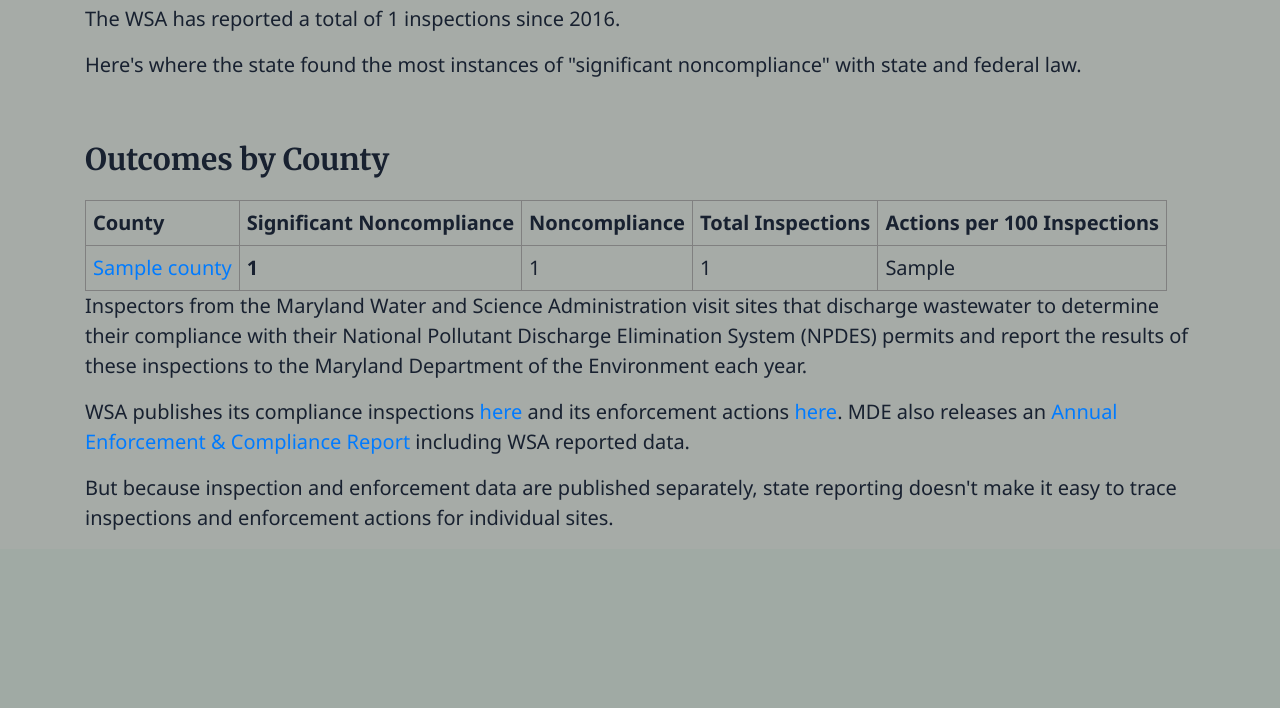
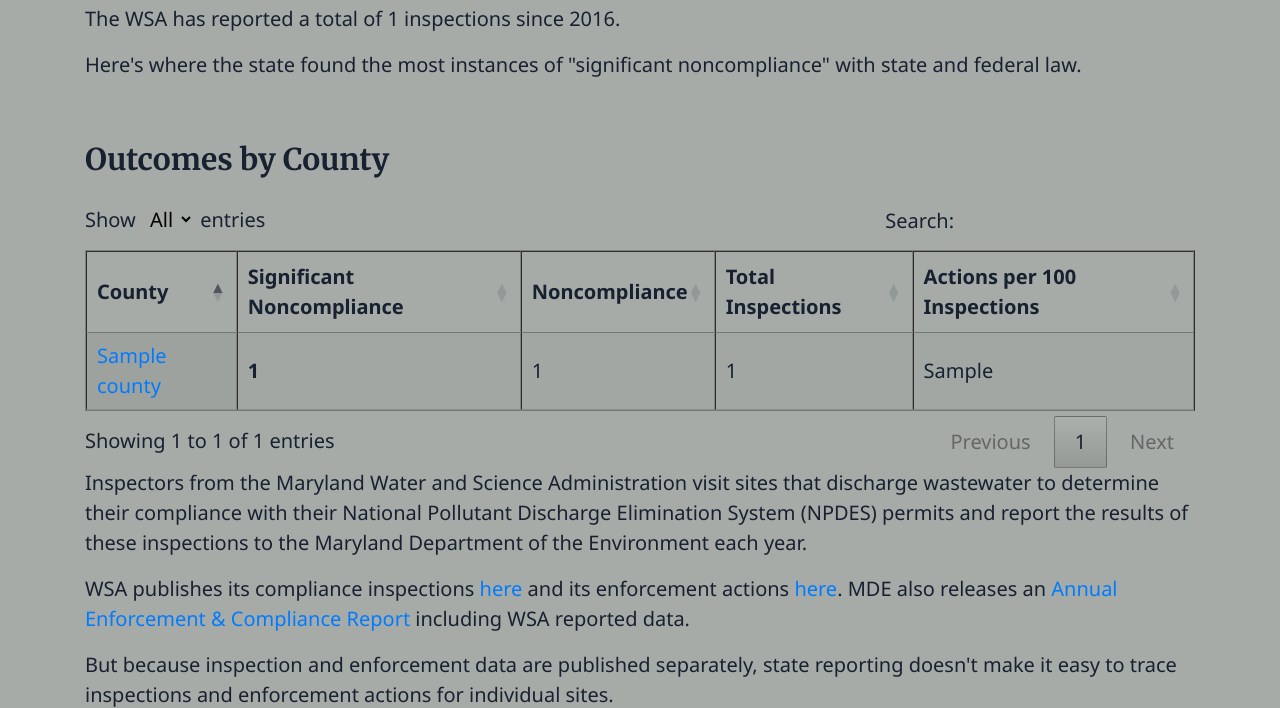
Before and after one commit to stephquinn/final-project-stephquinn, a Flask app: template templates/index.html in a window 1280 px wide. Shown: the part 428-1136 px from the top of the page. Before the commit the page ends 958 px from the top, so only its background shows below. Run offline with Flask 3, Linux system fonts and the light colour scheme; the template is opened without the code that fills it: most values are stand-ins (such as "Sample title", 1, 10 or a date in 2020); some libraries are stand-ins or nearby versions.

Commit message:
datatable showing all counties on index pg

```diff
--- a/templates/index.html
+++ b/templates/index.html
@@ -2,6 +2,7 @@
 <html lang="en">
 
 <head>
+    <title>Maryland Water and Science Administration Data</title>
     <link rel="stylesheet" type="text/css" href="https://cdn.datatables.net/1.13.2/css/jquery.dataTables.css">
     <meta charset="utf-8">
     <meta name="viewport" content="width=device-width, initial-scale=1.0">
@@ -16,6 +17,11 @@
     <link rel="stylesheet" href="https://stackpath.bootstrapcdn.com/bootstrap/4.3.1/css/bootstrap.min.css"
         crossorigin="anonymous">
     <link rel="stylesheet" href="{{ url_for('static', filename='app.css') }}" />
+    <!--datatable and jquery-->
+    <script src="https://d3js.org/d3.v7.min.js"></script>
+    <script type="text/javascript" src="https://www.unpkg.com/jquery@3.6.3/dist/jquery.min.js"></script>
+    <script type="text/javascript" charset="utf8"
+        src="https://cdn.datatables.net/1.13.2/js/jquery.dataTables.js"></script>
 </head>
 
 <header class="header">
@@ -27,17 +33,21 @@
         <div class="col-lg-5">
             <p>Maryland Water and Science Administration Inspections</p>
             <h1>Who's polluting Maryland's water, and who is Maryland penalizing for it?</h1>
-            <p class="credit">Photo: <a href="https://www.flickr.com/photos/29388462@N06/32895950516/">Chesapeake Bay Program</a> | Flickr</p>
+            <p class="credit">Photo: <a href="https://www.flickr.com/photos/29388462@N06/32895950516/">Chesapeake Bay
+                    Program</a> | Flickr</p>
         </div>
     </div>
 </header>
 
 <body>
     <div class="container">
-        <p class="lead">The WSA has reported a total of <b>{{ formatted_inspection_count }} inspections</b> since 2016. </p>
-        <p class="lead"> Here's where the state found the most instances of "significant noncompliance" with state and federal law.</p>
+        <p class="lead">The WSA has reported a total of <b>{{ formatted_inspection_count }} inspections</b> since 2016.
+        </p>
+        <p class="lead"> Here's where the state found the most instances of "significant noncompliance" with state and
+            federal law.</p>
         <h2>Outcomes by County</h2>
-        <table border=1 cellpadding=7>
+        <table border=1 cellpadding=7 id="table_id" class="display">
+            <thead>
                 <tr>
                     <th>County</th>
                     <th><b>Significant Noncompliance</b></th>
@@ -45,6 +55,8 @@
                     <th>Total Inspections</th>
                     <th>Actions per 100 Inspections</th>
                 </tr>
+            </thead>
+            <tbody>
                 {% for county in county_totals %}
                 {% if county.county not in ['Not Yet Determined', 'Outside of Maryland'] %}
                 <tr>
@@ -56,6 +68,7 @@
                 </tr>
                 {% endif %}
                 {% endfor %}
+            </tbody>
         </table>
         <p class="lead">Inspectors from the Maryland Water and Science Administration visit sites that
             discharge wastewater to determine
@@ -71,6 +84,12 @@
         <p class="lead">But because inspection and enforcement data are published separately, state reporting doesn't
             make it easy to trace inspections and enforcement actions for individual sites.</p>
     </div>
+    <script>$(document).ready(function () {
+        $('#table_id').DataTable({
+            lengthMenu: [[-1], ["All"]],
+            pageLength: -1
+        });
+    });</script>
 </body>
 
 </html>
```
Lines whose indentation alone changed are shown as unchanged.
